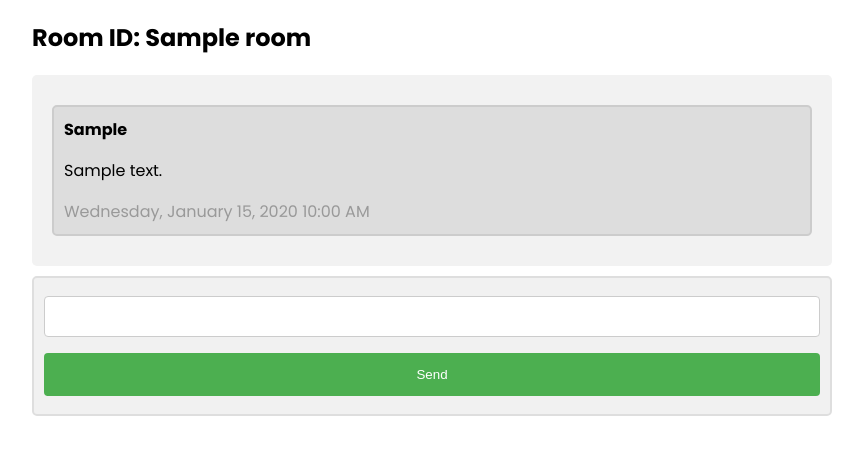
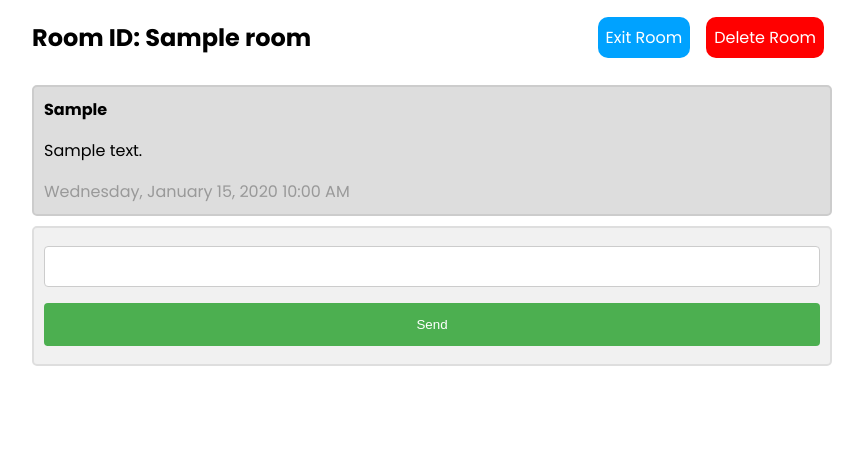
Before and after one commit to AzeemIdrisi/SwiftChat, a Django app: template templates/room.html in a window 1280 px wide. Shown: the top 455 px of the page, without its empty margins (208-1071 px from the left). Run offline with Django 4.2, Linux system fonts and the light colour scheme; tables that the repository leaves empty hold one stand-in row (values such as "Sample post"); the template is opened without the code that fills it: values that come from a table or form of the project are taken from there, most other values are stand-ins (such as "Sample title", 1, 10 or a date in 2020); some libraries are stand-ins or nearby versions.

Commit message:
Exit and Delete option

```diff
--- a/chat/urls.py
+++ b/chat/urls.py
@@ -7,4 +7,5 @@ urlpatterns = [
     path("checkview", views.checkview, name="checkview"),
     path("send", views.send, name="send"),
     path("getMessages/<str:room>/", views.getMessages, name="getMessages"),
+    path("delete/<str:room>/", views.delete, name="delete"),
 ]
--- a/chat/views.py
+++ b/chat/views.py
@@ -61,3 +61,9 @@ def getMessages(request, room):
     room_details = Room.objects.get(name=room)
     messages = Message.objects.filter(room=room_details)
     return JsonResponse({"messages": list(messages.values())})
+
+
+def delete(request, room):
+    room_details = Room.objects.get(name=room)
+    room_details.delete()
+    return redirect("home")
--- a/templates/room.html
+++ b/templates/room.html
@@ -1,10 +1,11 @@
 <!DOCTYPE html>
 <html>
   <head>
-    <meta name="viewport" content="width=device-width, initial-scale=1">
+    <title>SwiftChat</title>
+    <meta name="viewport" content="width=device-width, initial-scale=1" />
     <style>
       body {
-  font-family: 'Poppins';
+        font-family: "Poppins";
         margin: 0 auto;
         max-width: 800px;
         padding: 0 20px;
@@ -40,17 +41,52 @@ body {
       .container img.right {
         float: right;
         margin-left: 20px;
-  margin-right:0;
+        margin-right: 0;
       }
 
       .time-right {
         float: right;
-  color: #aaa;
+        color: #aaaaaa;
       }
 
       .time-left {
         float: left;
         color: #999;
+      }
+
+      .exit,
+      .delete {
+        color: white;
+        background: rgb(0, 162, 255);
+        width: fit-content;
+        padding: 0.5rem;
+        border-radius: 10px;
+        margin: 0.5rem;
+      }
+      .exit:hover {
+        cursor: pointer;
+        background: rgb(0, 127, 201);
+      }
+      .delete:hover {
+        cursor: pointer;
+        background: rgb(182, 0, 0);
+      }
+      .delete {
+        background: red;
+      }
+
+      .buttons {
+        display: flex;
+        justify-content: space-between;
+        align-items: center;
+      }
+      .top {
+        display: flex;
+        justify-content: space-between;
+        align-items: center;
+      }
+      a {
+        text-decoration: none;
       }
     </style>
     <script src="https://code.jquery.com/jquery-3.1.1.min.js"
@@ -58,41 +94,65 @@ body {
             crossorigin="anonymous"></script>
   </head>
   <link href="https://fonts.googleapis.com/css2?family=Poppins:wght@300;400;500;700&display=swap"
-        rel="stylesheet">
+        rel="stylesheet" />
   <body>
+    <div class="top">
       <h2>Room ID: {{ room }}</h2>
-    <div id="display">
-      <!-- <div class="container darker">
-  <b>Tom</b><p>Hello Everyone, How Are You Guys Doing?</p>
-  <span class="time-left">20th, April 2021</span>
-</div> -->
+      <div class="buttons">
+        <a href="{% url 'home' %}">
+          <div class="exit">Exit Room</div>
+        </a>
+        <a href="{% url 'delete' room %}">
+          <div class="delete">Delete Room</div>
+        </a>
       </div>
+    </div>
+    <div id="display"></div>
     <script>
-$(document).ready(function(){
-
-setInterval(function(){
+      $(document).ready(function () {
+        setInterval(function () {
           $.ajax({
-        type: 'GET',
-        url : "/getMessages/{{room}}/",
-        success: function(response){
-            //console.log(response);
+            type: "GET",
+            url: "/getMessages/{{room}}/",
+            success: function (response) {
               $("#display").empty();
-            for (var key in response.messages)
-            {
+              for (var key in response.messages) {
                 var serverTimestamp = new Date(response.messages[key].date);
 
                 // Format the date
-              var optionsDate = { weekday: 'long', year: 'numeric', month: 'long', day: 'numeric' };
-              var formattedDate = serverTimestamp.toLocaleDateString(undefined, optionsDate);
+                var optionsDate = {
+                  weekday: "long",
+                  year: "numeric",
+                  month: "long",
+                  day: "numeric",
+                };
+                var formattedDate = serverTimestamp.toLocaleDateString(
+                  undefined,
+                  optionsDate
+                );
 
                 // Format the time
-              var optionsTime = { hour: 'numeric', minute: 'numeric', hour12: true };
-              var formattedTime = serverTimestamp.toLocaleTimeString(undefined, optionsTime);
-              var space =" ";
+                var optionsTime = {
+                  hour: "numeric",
+                  minute: "numeric",
+                  hour12: true,
+                };
+                var formattedTime = serverTimestamp.toLocaleTimeString(
+                  undefined,
+                  optionsTime
+                );
+                var space = " ";
 
-
-
-                var temp="<div class='container darker'><b>"+response.messages[key].user+"</b><p>"+response.messages[key].text+"</p><span class='time-left'>"+formattedDate+space+formattedTime+"</span></div>";
+                var temp =
+                  "<div class='container darker'><b>" +
+                  response.messages[key].user +
+                  "</b><p>" +
+                  response.messages[key].text +
+                  "</p><span class='time-left'>" +
+                  formattedDate +
+                  space +
+                  formattedTime +
+                  "</span></div>";
                 $("#display").append(temp);
               }
             },
@@ -100,12 +160,13 @@ setInterval(function(){
             //  alert('An error occured')
             //}
           });
-},1000);
-})
+        }, 1000);
+      });
     </script>
     <div class="container">
       <style>
-    input[type=text], select {
+        input[type="text"],
+        select {
           width: 100%;
           padding: 12px 20px;
           margin: 8px 0;
@@ -115,9 +176,9 @@ setInterval(function(){
           box-sizing: border-box;
         }
 
-    input[type=submit] {
+        input[type="submit"] {
           width: 100%;
-    background-color: #4CAF50;
+          background-color: #4caf50;
           color: white;
           padding: 14px 20px;
           margin: 8px 0;
@@ -126,11 +187,11 @@ setInterval(function(){
           cursor: pointer;
         }
 
-    input[type=submit]:hover {
+        input[type="submit"]:hover {
           background-color: #45a049;
         }
 
-    div {
+        div.display {
           border-radius: 5px;
           background-color: #f2f2f2;
           padding: 20px;
@@ -144,28 +205,28 @@ setInterval(function(){
                id="room_id"
                value="{{ room_details.id }}" />
         <input type="text" name="message" id="message" width="100px" />
-        <input type="submit" value="Send">
+        <input type="submit" value="Send" />
       </form>
     </div>
   </body>
   <script type="text/javascript">
-  $(document).on('submit','#post-form',function(e){
+    $(document).on("submit", "#post-form", function (e) {
       e.preventDefault();
 
       $.ajax({
-      type:'POST',
-      url:'/send',
-      data:{
-          username:$('#username').val(),
-          room_id:$('#room_id').val(),
-          message:$('#message').val(),
-        csrfmiddlewaretoken:$('input[name=csrfmiddlewaretoken]').val(),
+        type: "POST",
+        url: "/send",
+        data: {
+          username: $("#username").val(),
+          room_id: $("#room_id").val(),
+          message: $("#message").val(),
+          csrfmiddlewaretoken: $("input[name=csrfmiddlewaretoken]").val(),
         },
-      success: function(data){
+        success: function (data) {
           // alert(data)
-      }
+        },
       });
-    document.getElementById('message').value = ''
+      document.getElementById("message").value = "";
     });
   </script>
 </html>
```
Also changed, not shown: templates/home.html (+7 -0 lines). Lines whose indentation alone changed are shown as unchanged.
